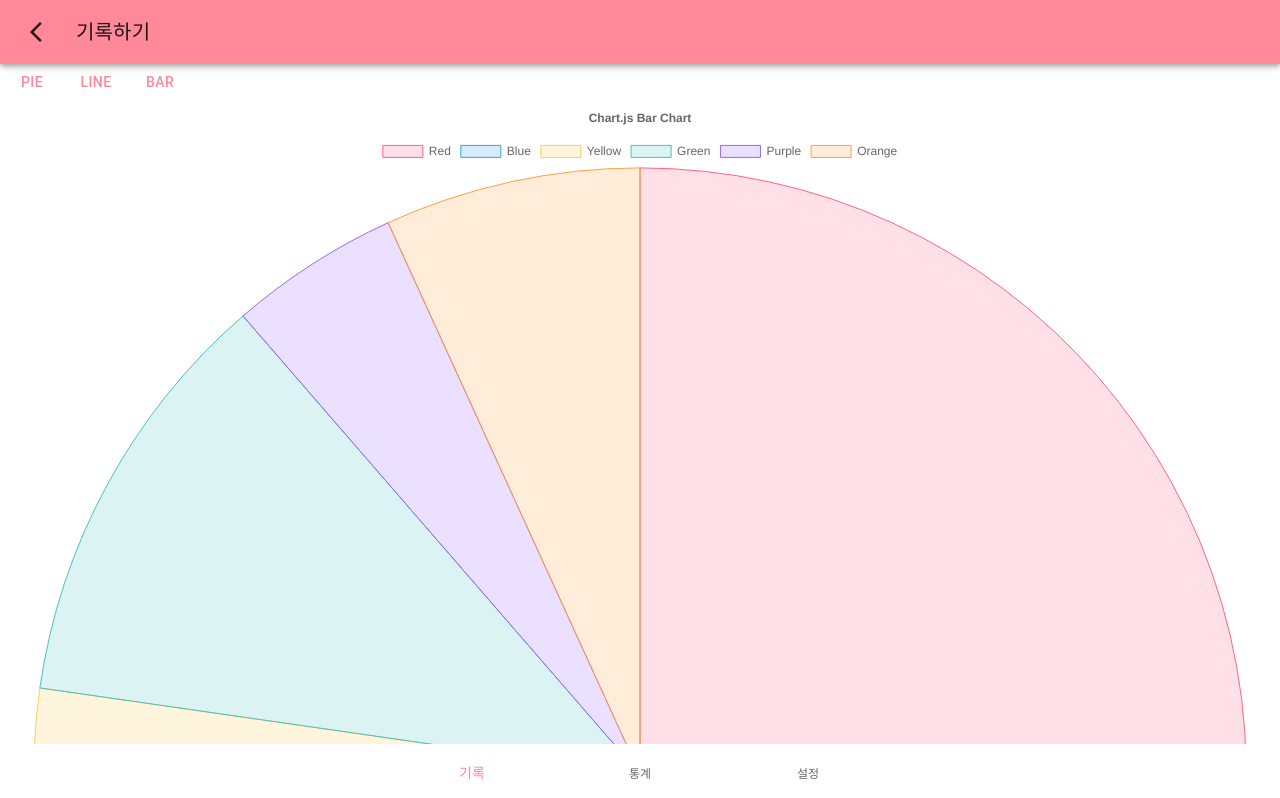
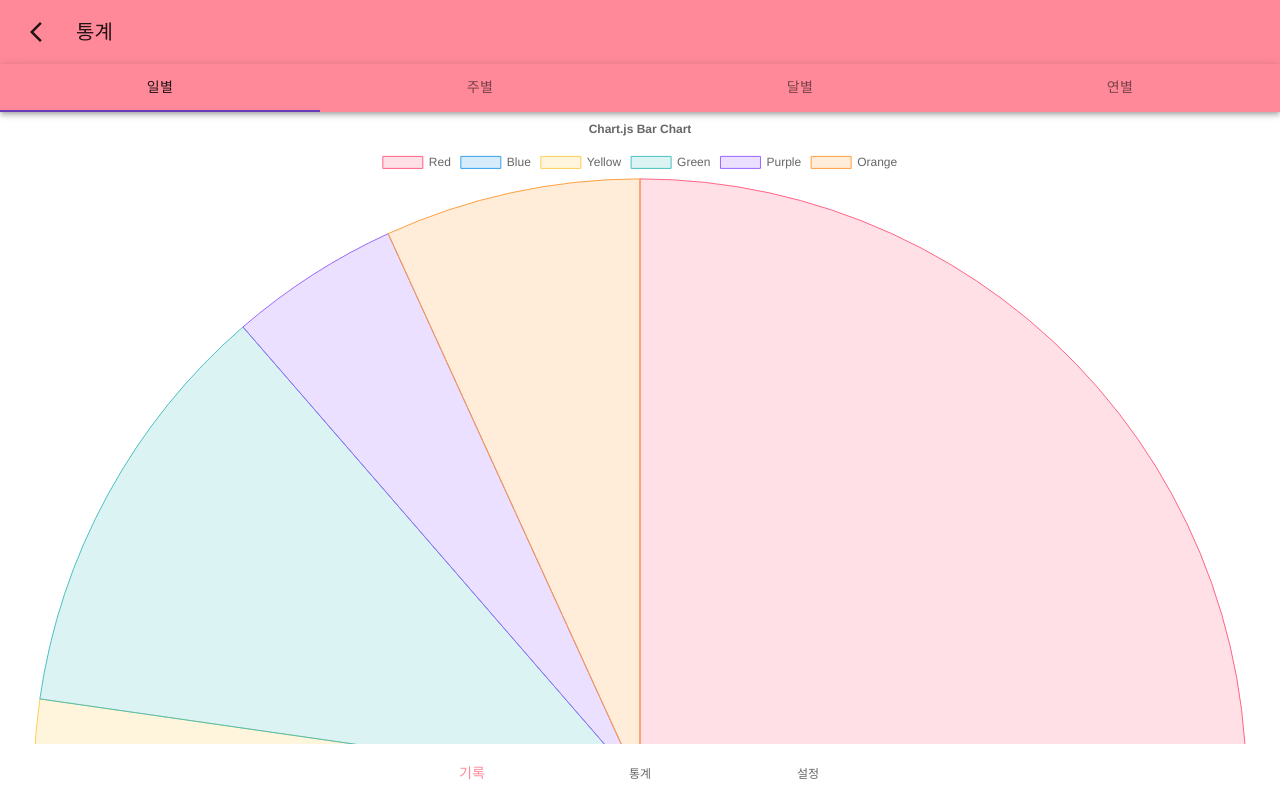
Before and after one commit to ieunjung/fe-ddokddak, a React app: page /statistics in a window 1280 px wide. Shown: the top 798 px of the page. Built offline with nearby package versions, Linux system fonts and the light colour scheme.

Commit message:
통계 기간 탭 구현중

```diff
--- /dev/null
+++ b/src/components/layout/SubHeader.tsx
@@ -0,0 +1,41 @@
+import * as React from 'react';
+import { useTheme } from '@mui/material/styles';
+import { AppBar, Tabs, Tab, Box } from '@mui/material';
+
+function a11yProps(index: number) {
+  return {
+    id: `full-width-tab-${index}`,
+    'aria-controls': `full-width-tabpanel-${index}`,
+  };
+}
+
+interface SubHeaderProps {
+  titleList: string[];
+}
+
+export default function SubHeader(props: SubHeaderProps) {
+  const [periodType, setPeriodType] = React.useState(0);
+
+  const handleChange = (event: React.SyntheticEvent, newValue: number) => {
+    setPeriodType(newValue);
+  };
+
+  return (
+    <Box sx={{ bgcolor: 'background.paper' }}>
+      <AppBar position="static">
+        <Tabs
+          value={periodType}
+          onChange={handleChange}
+          indicatorColor="secondary"
+          textColor="inherit"
+          variant="fullWidth"
+          aria-label="full width tabs"
+        >
+          {props.titleList.map((title, idx) => (
+            <Tab key={'sub-header-' + idx} label={title} {...a11yProps(idx)} />
+          ))}
+        </Tabs>
+      </AppBar>
+    </Box>
+  );
+}
--- a/src/pages/statistics/StatisticsPage.tsx
+++ b/src/pages/statistics/StatisticsPage.tsx
@@ -11,6 +11,7 @@ import React, { useRef, useState } from 'react';
 import { Chart } from 'react-chartjs-2';
 
 import CommonHeader from '@/components/layout/CommonHeader';
+import SubHeader from '@/components/layout/SubHeader';
 
 ChartJS.register(ArcElement, Tooltip, Legend, CategoryScale, ...registerables);
 
@@ -101,10 +102,11 @@ const StatisticsPage = () => {
   };
   return (
     <>
-      <CommonHeader title={'기록하기'} isShowBackButton={true} />
-      <Button onClick={() => changeChartType('pie')}>PIE</Button>
+      <CommonHeader title={'통계'} isShowBackButton={true} />
+      {/* <Button onClick={() => changeChartType('pie')}>PIE</Button>
       <Button onClick={() => changeChartType('line')}>LINE</Button>
-      <Button onClick={() => changeChartType('bar')}>BAR</Button>
+      <Button onClick={() => changeChartType('bar')}>BAR</Button> */}
+      <SubHeader titleList={['일별', '주별', '달별', '연별']} />
       <Chart type={chartType} data={chartData[chartType]} options={options} />
     </>
   );
```
